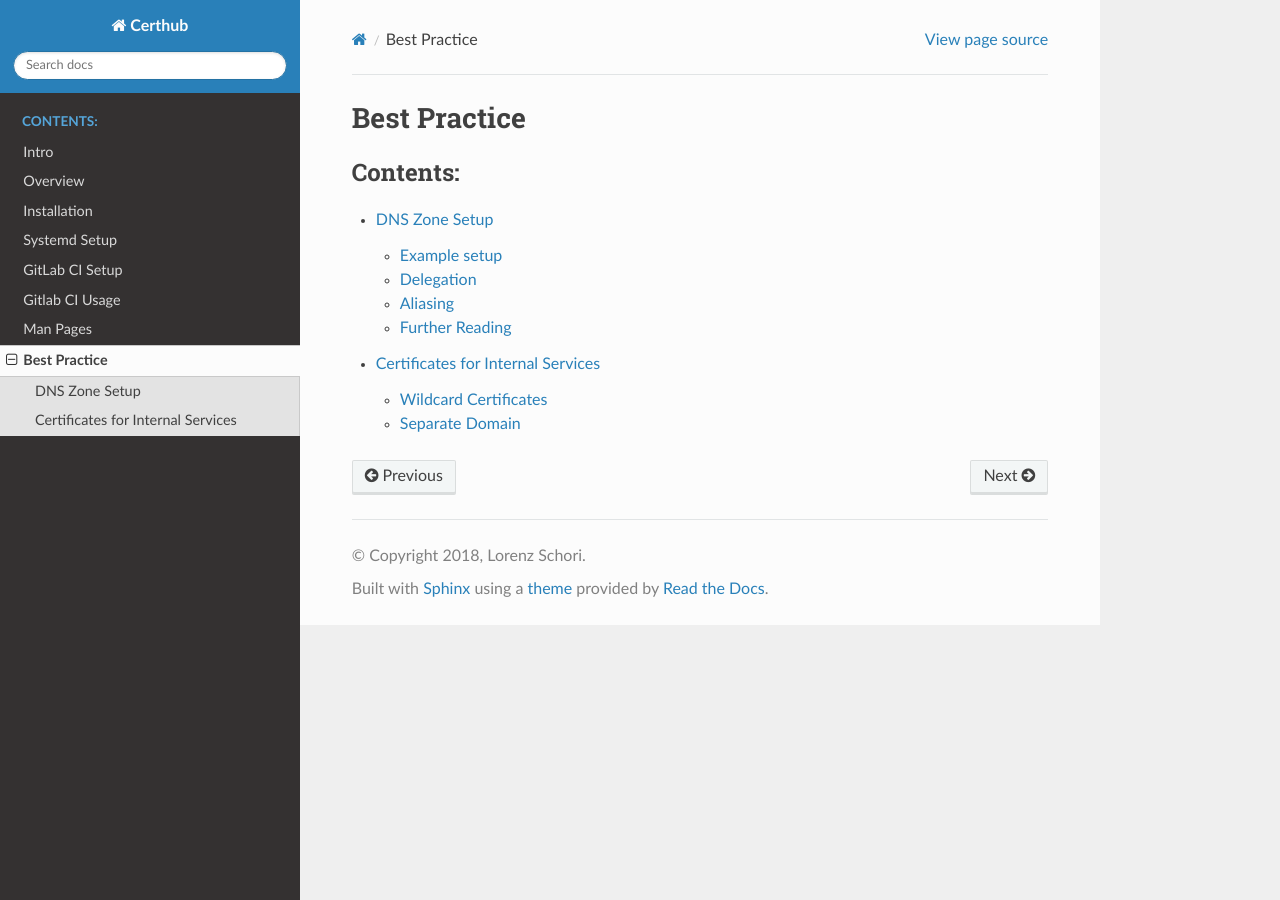
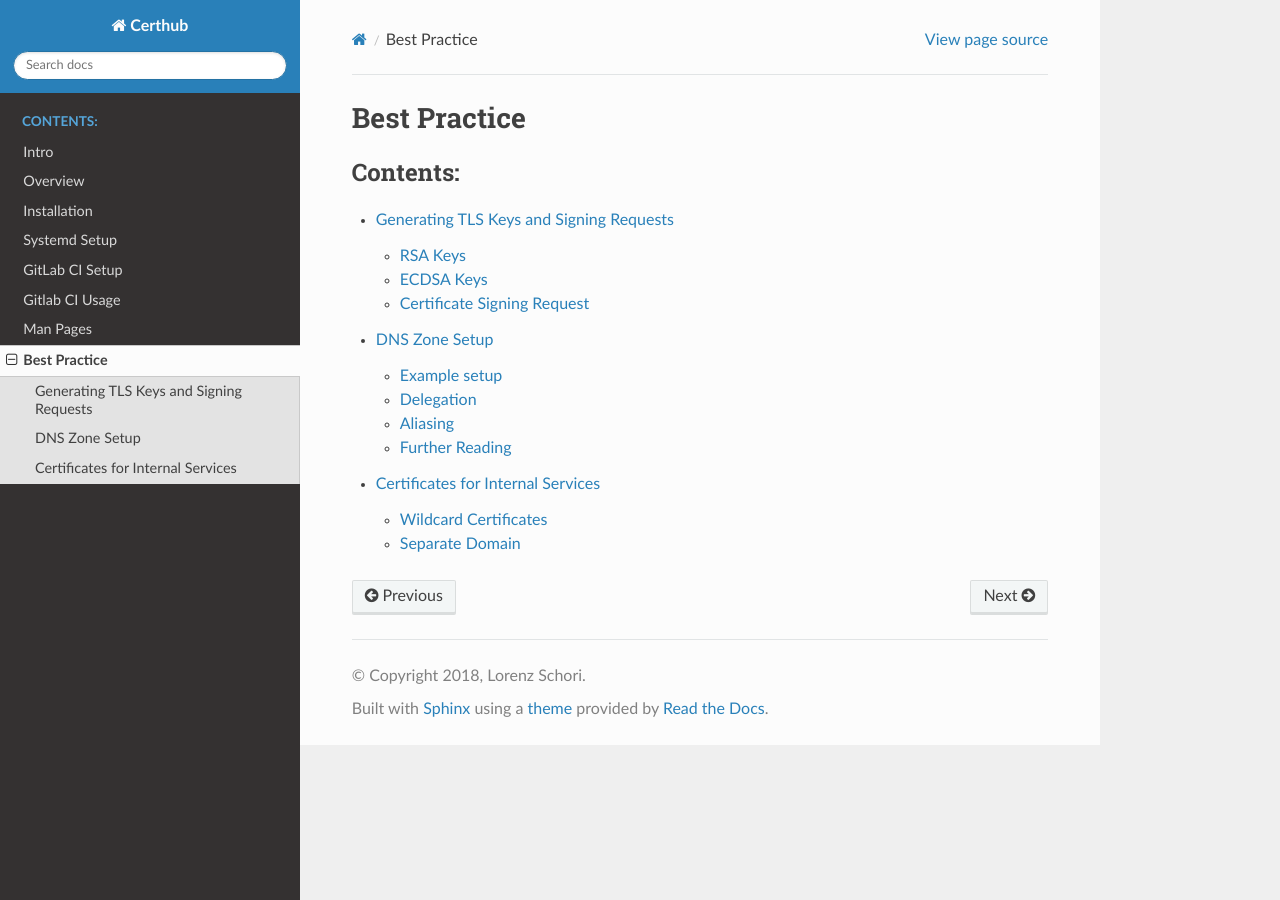
Before and after one commit to certhub/certhub, a Sphinx documentation site: the page built from doc/practice.rst, in a window 1280 px wide. Built offline with Sphinx 7.4.7 and the Read the Docs theme 2.0.0, drawn with Linux system fonts in a browser that asks for light colours; part of the change alters nothing that is shown.

Commit message:
chore(docs): More details on TLS keys and CSR

```diff
--- a/doc/practice.rst
+++ b/doc/practice.rst
@@ -5,5 +5,6 @@ Best Practice
    :maxdepth: 2
    :caption: Contents:
 
+   practice/keygen
    practice/dns
    practice/internal
--- /dev/null
+++ b/doc/practice/keygen.rst
@@ -0,0 +1,60 @@
+Generating TLS Keys and Signing Requests
+========================================
+
+Use a trustworthy machine with good entropy to generate TLS keys.
+
+RSA Keys
+--------
+
+`SSL Labs recommends <https://github.com/ssllabs/research/wiki/SSL-and-TLS-Deployment-Best-Practices>`__
+a key size of 2048 bits for most use cases. They discourage usage of keys
+bigger than 3072 bits. Use the following command to generate RSA keys with
+``openssl``.
+
+.. code-block:: shell
+
+    # 2048 bit RSA
+    $ openssl genpkey -algorithm RSA -pkeyopt rsa_keygen_bits:2048 -out example-rsa.key.pem
+
+    # 3072 bit RSA
+    $ openssl genpkey -algorithm RSA -pkeyopt rsa_keygen_bits:3072 -out example-rsa.key.pem
+
+ECDSA Keys
+----------
+
+Most `browsers support <https://www.ssllabs.com/ssltest/clients.html>`__
+``secp256r1 (P-256)`` and ``secp384r1 (P-384)`` curves. Use the following
+command to generate EC keys with ``openssl``:
+
+.. code-block:: shell
+
+    # P-256 EC key
+    $ openssl genpkey -algorithm EC -pkeyopt ec_paramgen_curve:P-256 -out example-ec.key.pem
+
+    # P-384 EC key
+    $ openssl genpkey -algorithm EC -pkeyopt ec_paramgen_curve:P-384 -out example-ec.key.pem
+
+Certificate Signing Request
+---------------------------
+
+The openssl ``req`` utility can be used to generate certificate signing
+requests suitable for ``certhub``. Note that *Let's Encrypt* ignores anything
+in the CSR except ``CN``, ``subjectAltName`` and the OCSP stapling tls feature
+flag if present. Adapt the following example to generate a CSR from the command
+line without having to craft a openssl.cnf file.
+
+.. code-block:: shell
+
+   $ openssl req -new -subj "/CN=example.com" \
+         -addext "subjectAltName = DNS:example.com,DNS:www.example.com" \
+         -addext "basicConstraints = CA:FALSE" \
+         -addext "keyUsage = nonRepudiation, digitalSignature, keyEncipherment" \
+         -addext "tlsfeature = status_request" \ # Remove this line if your TLS server is not configured for OCSP.
+         -key example-ec.key.pem -out example-ec.csr.pem
+
+In order to inspect any CSR, use the ``-text`` and ``-noout`` flags:
+
+
+.. code-block:: shell
+
+   $ openssl req -text -noout -in example-ec.csr.pem
```
